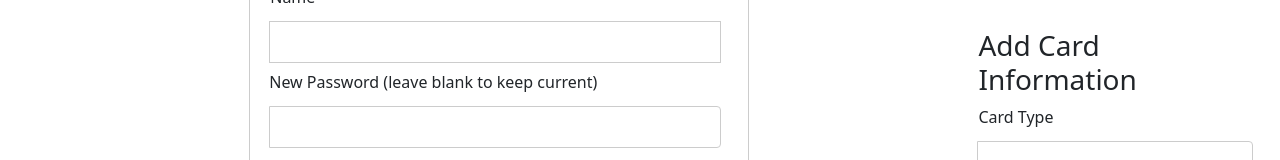
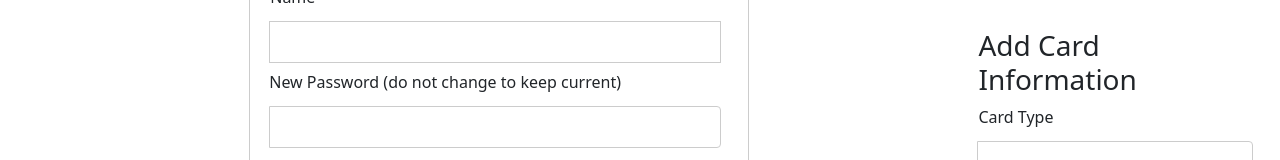
Before and after one commit to ehh67855/Cinema-Booking-Application, a React (Create React App) app in the folder frontend/: page /edit-profile in a window 1280 px wide. Shown: the part 194-354 px from the top of the page. Built offline with nearby package versions, Linux system fonts and the light colour scheme.

Commit message:
new password field says the correct thing

```diff
--- a/frontend/src/components/EditProfile/EditProfile.js
+++ b/frontend/src/components/EditProfile/EditProfile.js
@@ -171,7 +171,7 @@ function EditProfile() {
               onChange={(e) => setName(e.target.value)}
               required
             />
-            <label htmlFor="password">New Password (leave blank to keep current)</label>
+            <label htmlFor="password">New Password (do not change to keep current)</label>
             <input
               type="password"
               id="password"
```
